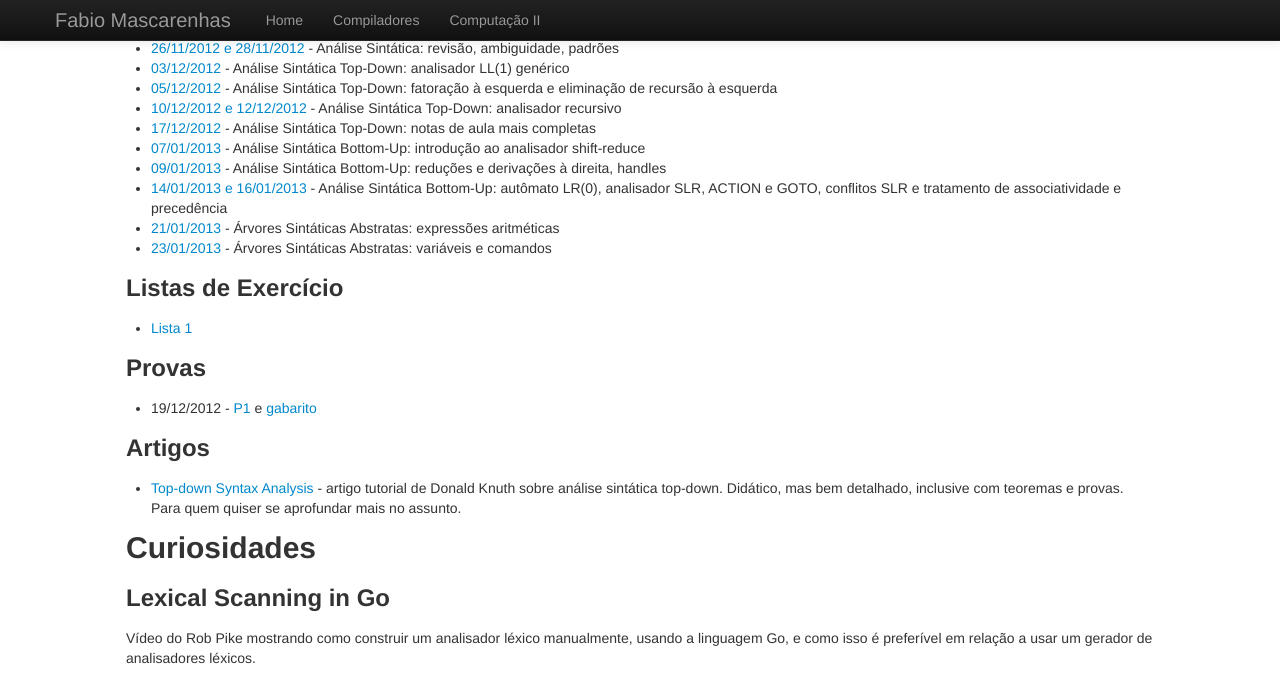
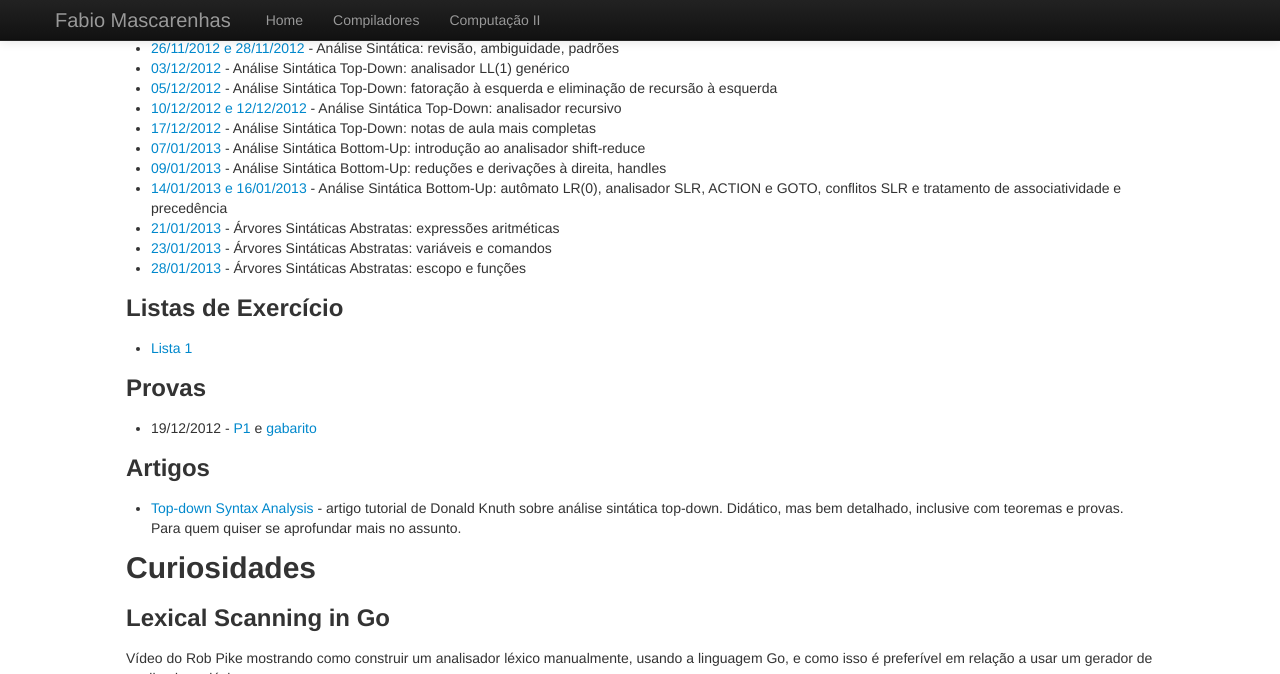
Before and after one commit to fabiomascarenhas/fabiomascarenhas.github.com, a Jekyll site: the page built from comp/index.md, in a window 1280 px wide and 900 px high, scrolled down 1706 px, cut to the strip 0-674 px from the top of the window. Built offline with Jekyll 4.4.1, drawn with Linux system fonts in a browser that asks for light colours.

Commit message:
notas de aula compiladores 28/01

```diff
--- a/comp/index.md
+++ b/comp/index.md
@@ -143,6 +143,7 @@ tem código que exercita as classes.
 * [14/01/2013 e 16/01/2013](Parsing_09012013.zip) - Análise Sintática Bottom-Up: autômato LR(0), analisador SLR, ACTION e GOTO, conflitos SLR e tratamento de associatividade e precedência
 * [21/01/2013](Semantic_21012013.zip) - Árvores Sintáticas Abstratas: expressões aritméticas
 * [23/01/2013](Semantic_23012013.zip) - Árvores Sintáticas Abstratas: variáveis e comandos
+* [28/01/2013](Semantic_28012013.zip) - Árvores Sintáticas Abstratas: escopo e funções
 
 ### Listas de Exercício
 
```
Also changed, not shown: 1 other file.
